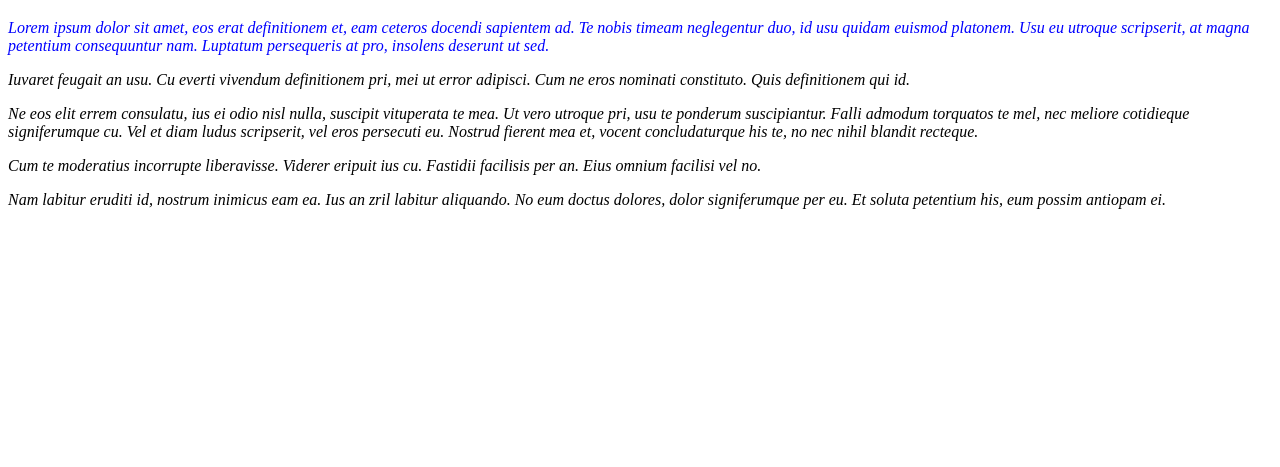
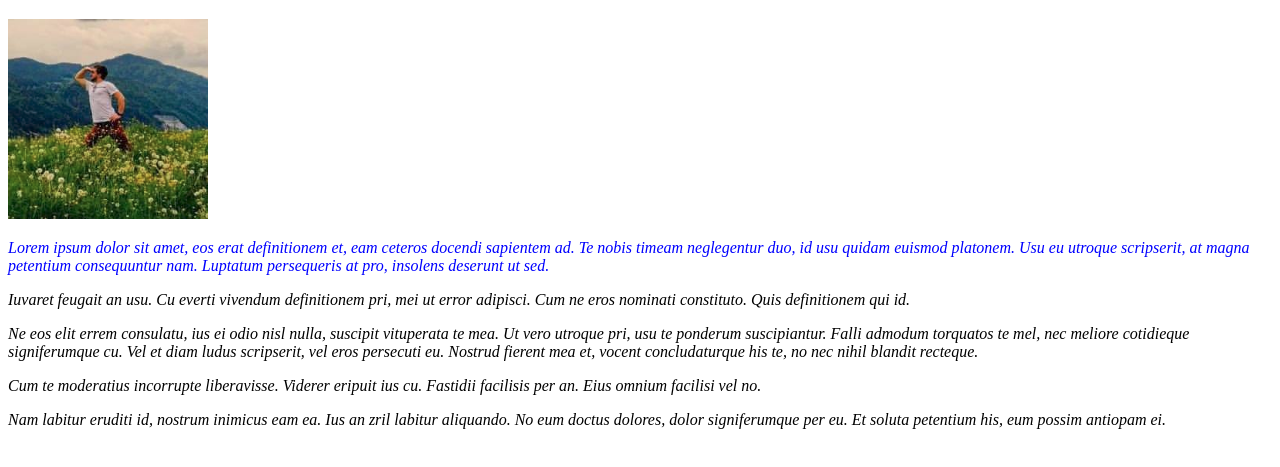
Before and after one commit to wongataa/wongataa.github.io, a plain HTML site: page index.html in a window 1280 px wide. Shown: the part 61-528 px from the top of the page. Drawn offline with Linux system fonts and the light colour scheme.

Commit message:
Adds a profile picture

```diff
--- a/index.html
+++ b/index.html
@@ -8,6 +8,7 @@
 </head>
 <body>
 		<h1>Andrew's Github Page</h1>
+		<img src="assets/images/avatar.png"/>
 		<article>
 			<p style="color: blue;">Lorem ipsum dolor sit amet, eos erat definitionem et, eam ceteros docendi sapientem ad. Te nobis timeam neglegentur duo, id usu quidam euismod platonem. Usu eu utroque scripserit, at magna petentium consequuntur nam. Luptatum persequeris at pro, insolens deserunt ut sed.</p>
 
```
Also changed, not shown: assets/images/avatar.png (added).
